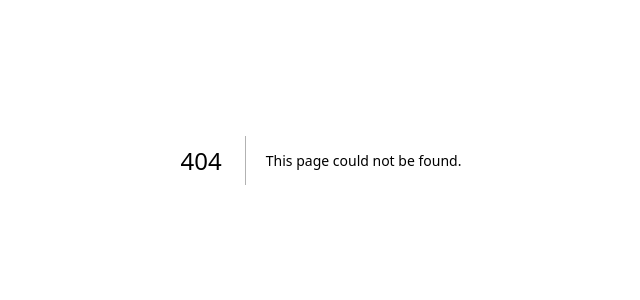
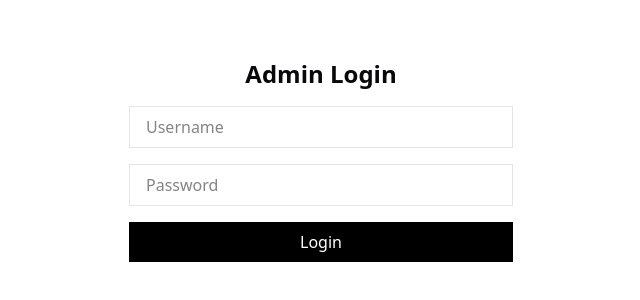
Before and after one commit to MDTAHSINURRAHMAN/SpaceStar, a Next.js app: page /login in a window 1280 px wide. Before the commit this address had no page. Shown: the part 240-540 px from the top of the page, without its empty margins (319-959 px from the left). Built offline with nearby package versions, Linux system fonts and the light colour scheme.

Commit message:
Login Form Added

```diff
--- a/app/dashboard/banner/page.tsx
+++ b/app/dashboard/banner/page.tsx
@@ -14,6 +14,7 @@ import {
   DialogTrigger,
 } from "@/components/ui/dialog";
 import { Input } from "@/components/ui/input";
+import { useRouter } from "next/navigation";
 
 export default function BannerPage() {
   const [banner, setBanner] = useState<string | null>(null);
@@ -22,6 +23,13 @@ export default function BannerPage() {
   const [isDialogOpen, setIsDialogOpen] = useState(false);
   const [selectedFile, setSelectedFile] = useState<File | null>(null);
   const [previewUrl, setPreviewUrl] = useState<string | null>(null);
+
+  useEffect(() => {
+    const token = localStorage.getItem("token");
+    if (!token) {
+      router.push("/login");
+    }
+  }, []);
 
   useEffect(() => {
     fetchBanner();
--- a/app/dashboard/orders/[id]/page.tsx
+++ b/app/dashboard/orders/[id]/page.tsx
@@ -27,6 +27,13 @@ export default function OrderDetailsPage() {
   const [order, setOrder] = useState<Order | null>(null);
   const [loading, setLoading] = useState(true);
   const router = useRouter();
+
+  useEffect(() => {
+    const token = localStorage.getItem("token");
+    if (!token) {
+      router.push("/login");
+    }
+  }, []);
 
   useEffect(() => {
     fetchOrder();
--- a/app/dashboard/orders/[id]/status/page.tsx
+++ b/app/dashboard/orders/[id]/status/page.tsx
@@ -21,6 +21,13 @@ export default function UpdateOrderStatusPage() {
   const [updating, setUpdating] = useState(false);
   const [newStatus, setNewStatus] = useState("");
   const router = useRouter();
+
+  useEffect(() => {
+    const token = localStorage.getItem("token");
+    if (!token) {
+      router.push("/login");
+    }
+  }, []);
 
   useEffect(() => {
     if (!id) return;
--- a/app/dashboard/orders/add-order/page.tsx
+++ b/app/dashboard/orders/add-order/page.tsx
@@ -1,6 +1,6 @@
 "use client";
 
-import { useState } from "react";
+import { useState, useEffect } from "react";
 import { useRouter } from "next/navigation";
 import { Button } from "@/components/ui/button";
 import { Card, CardContent, CardHeader, CardTitle } from "@/components/ui/card";
@@ -40,6 +40,13 @@ export default function AddOrderPage() {
     customerAddress: "",
     items: [{ name: "", quantity: 1, price: 0 }],
   });
+
+  useEffect(() => {
+    const token = localStorage.getItem("token");
+    if (!token) {
+      router.push("/login");
+    }
+  }, []);
 
   const handleItemChange = (
     index: number,
--- a/app/dashboard/orders/page.tsx
+++ b/app/dashboard/orders/page.tsx
@@ -34,6 +34,13 @@ export default function OrdersPage() {
   const [orders, setOrders] = useState<Order[]>([]);
   const [loading, setLoading] = useState(true);
   const router = useRouter();
+
+  useEffect(() => {
+    const token = localStorage.getItem("token");
+    if (!token) {
+      router.push("/login");
+    }
+  }, []);
 
   useEffect(() => {
     fetchOrders();
--- a/app/dashboard/products/[id]/edit-product/page.tsx
+++ b/app/dashboard/products/[id]/edit-product/page.tsx
@@ -44,6 +44,13 @@ export default function EditProductPage() {
   const [sizes, setSizes] = useState<string[]>([""]);
   const [colors, setColors] = useState<string[]>([""]);
   const [existingImages, setExistingImages] = useState<string[]>([]);
+
+  useEffect(() => {
+    const token = localStorage.getItem("token");
+    if (!token) {
+      router.push("/login");
+    }
+  }, []);
 
   const form = useForm<z.infer<typeof productSchema>>({
     resolver: zodResolver(productSchema),
--- a/app/dashboard/products/[id]/page.tsx
+++ b/app/dashboard/products/[id]/page.tsx
@@ -29,6 +29,13 @@ export default function ProductDetailsPage() {
   const [product, setProduct] = useState<Product | null>(null);
   const [loading, setLoading] = useState(true);
   const router = useRouter();
+
+  useEffect(() => {
+    const token = localStorage.getItem("token");
+    if (!token) {
+      router.push("/login");
+    }
+  }, []);
 
   useEffect(() => {
     async function fetchProduct() {
--- a/app/dashboard/products/add-product/page.tsx
+++ b/app/dashboard/products/add-product/page.tsx
@@ -1,6 +1,6 @@
 "use client";
 
-import { useState } from "react";
+import { useState, useEffect } from "react";
 import { useRouter } from "next/navigation";
 import { Button } from "@/components/ui/button";
 import {
@@ -54,6 +54,13 @@ export default function AddProductPage() {
       colors: [""],
     },
   });
+
+  useEffect(() => {
+    const token = localStorage.getItem("token");
+    if (!token) {
+      router.push("/login");
+    }
+  }, []);
 
   const handleImageChange = (
     e: React.ChangeEvent<HTMLInputElement>,
--- a/app/dashboard/products/page.tsx
+++ b/app/dashboard/products/page.tsx
@@ -54,6 +54,13 @@ export default function ProductsPage() {
   const router = useRouter();
   const [products, setProducts] = useState<Product[]>([]);
   const [isLoading, setIsLoading] = useState(true);
+
+  useEffect(() => {
+    const token = localStorage.getItem("token");
+    if (!token) {
+      router.push("/login");
+    }
+  }, []);
 
   useEffect(() => {
     async function loadProducts() {
--- /dev/null
+++ b/app/login/page.tsx
@@ -0,0 +1,54 @@
+"use client";
+
+import { useRouter } from "next/navigation";
+import { useState } from "react";
+
+export default function LoginPage() {
+  const router = useRouter();
+  const [form, setForm] = useState({ username: "", password: "" });
+  const [error, setError] = useState("");
+
+  const handleSubmit = async (e: React.FormEvent) => {
+    e.preventDefault();
+
+    const res = await fetch(`${process.env.NEXT_PUBLIC_API_URL}/api/auth/login`, {
+      method: "POST",
+      headers: { "Content-Type": "application/json" },
+      body: JSON.stringify(form),
+    });
+
+    const data = await res.json();
+    if (res.ok) {
+      localStorage.setItem("token", data.token);
+      router.push("/dashboard");
+    } else {
+      setError(data.message || "Login failed");
+    }
+  };
+
+  return (
+    <div className="flex flex-col items-center justify-center min-h-screen p-4">
+      <h1 className="text-2xl font-bold mb-4">Admin Login</h1>
+      <form onSubmit={handleSubmit} className="space-y-4 w-full max-w-sm">
+        <input
+          type="text"
+          placeholder="Username"
+          value={form.username}
+          onChange={(e) => setForm({ ...form, username: e.target.value })}
+          className="border px-4 py-2 w-full"
+        />
+        <input
+          type="password"
+          placeholder="Password"
+          value={form.password}
+          onChange={(e) => setForm({ ...form, password: e.target.value })}
+          className="border px-4 py-2 w-full"
+        />
+        {error && <p className="text-red-500 text-sm">{error}</p>}
+        <button type="submit" className="bg-black text-white px-4 py-2 w-full">
+          Login
+        </button>
+      </form>
+    </div>
+  );
+}
--- a/app/page.tsx
+++ b/app/page.tsx
@@ -1,8 +1,10 @@
+import LoginPage from "./login/page";
+
 export default function Home() {
   return (
     <div className="grid grid-rows-[20px_1fr_20px] items-center justify-items-center min-h-screen p-8 pb-20 gap-16 sm:p-20 font-[family-name:var(--font-geist-sans)]">
       <main className="flex flex-col gap-[32px] row-start-2 items-center sm:items-start">
-
+        <LoginPage />
       </main>
     </div>
   );
```
